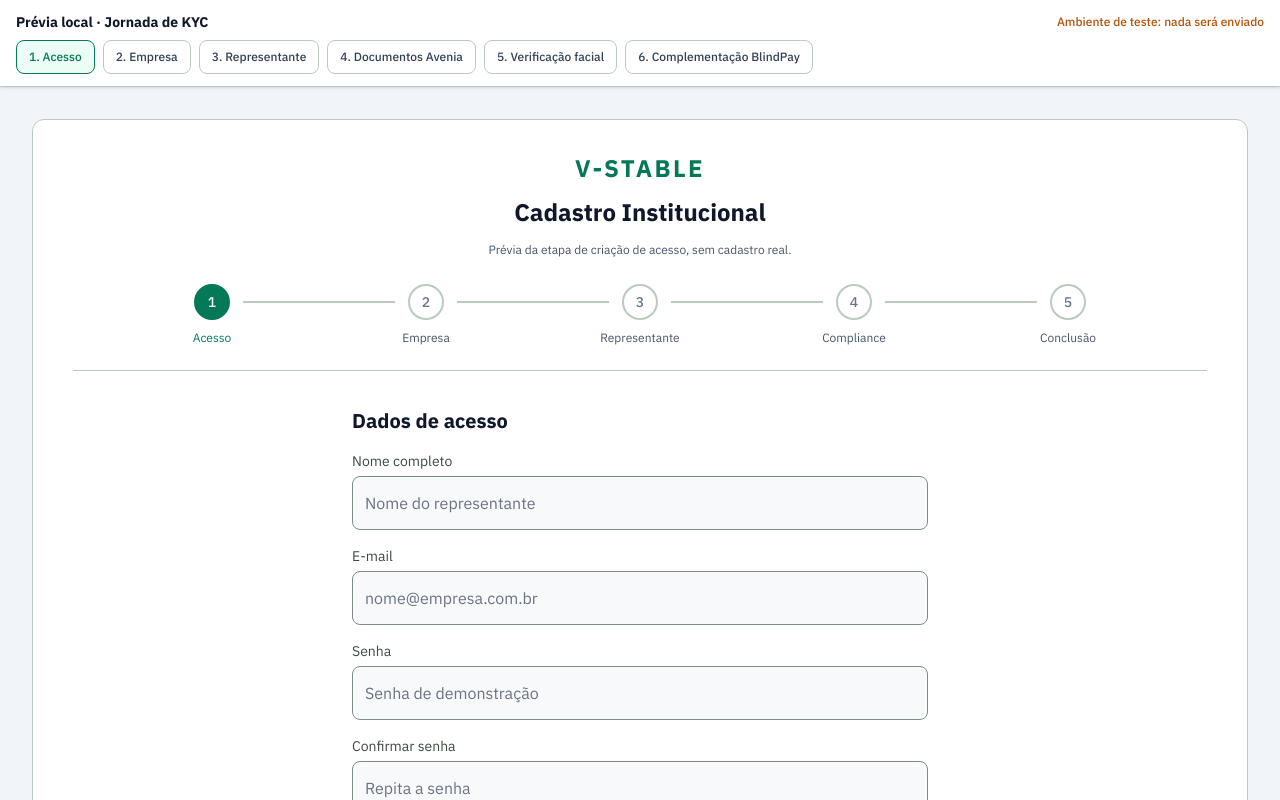
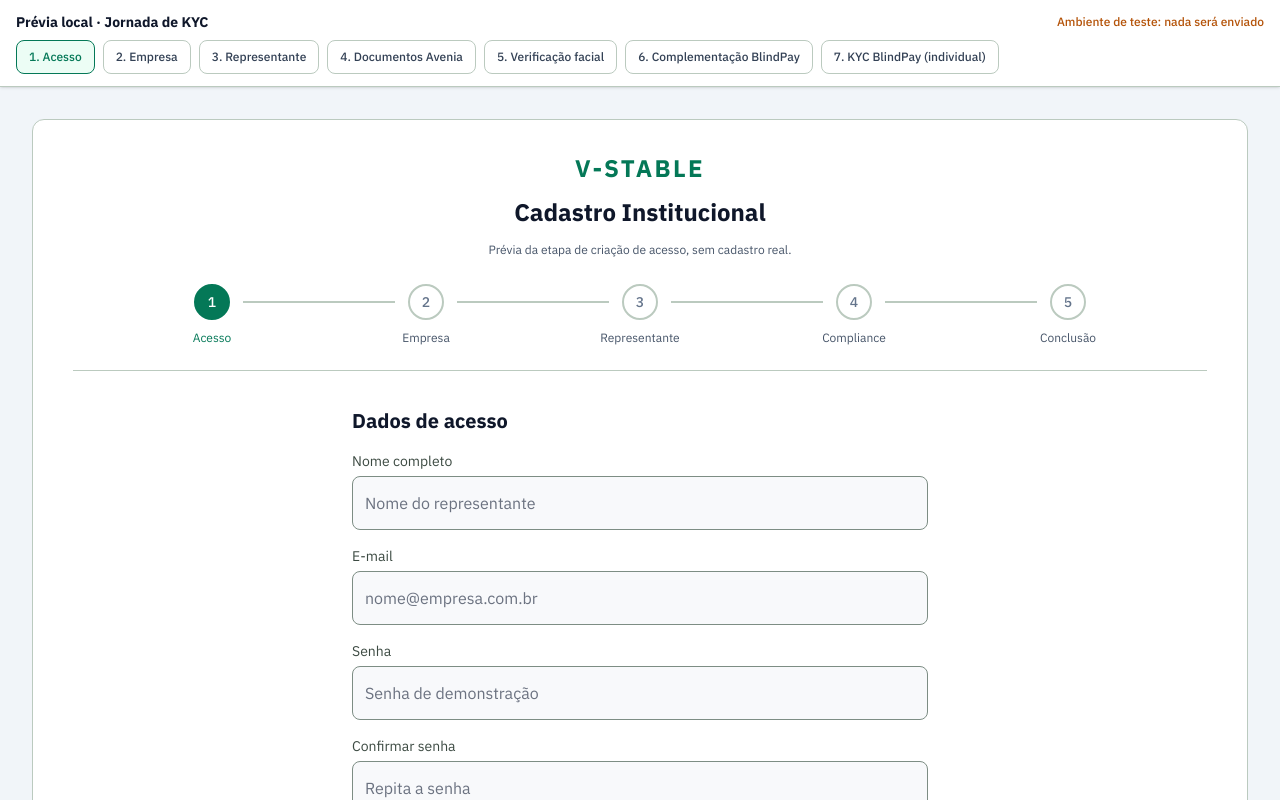
Before and after one commit to AGES-V-Stable/frontend, a React (Vite) app: page /dev/kyc/fluxo-completo in a window 1280 px wide. Shown: the top 800 px of the page. Built offline with nearby package versions, Linux system fonts and the light colour scheme; no server answers.

Commit message:
feat(blindpay): adiciona KYC individual à navegação e prévia local

```diff
--- a/src/features/onboarding/pages/KycFullPreview/KycFullPreview.tsx
+++ b/src/features/onboarding/pages/KycFullPreview/KycFullPreview.tsx
@@ -5,6 +5,7 @@ import { CompanyStep } from '@/features/onboarding/pages/Register/CompanyStep'
 import { RepresentativeStep } from '@/features/onboarding/pages/Register/RepresentativeStep'
 import ComplianceStep from '@/features/onboarding/pages/Register/ComplianceStep'
 import { BlindPayComplement } from '@/features/onboarding/pages/BlindPayComplement/BlindPayComplement'
+import { BlindPayIndividualKyc } from '@/features/onboarding/pages/BlindPayIndividualKyc/BlindPayIndividualKyc'
 import { RegistrationHeader } from '@/features/onboarding/pages/Register/RegistrationHeader'
 
 const SCREENS = [
@@ -14,9 +15,10 @@ const SCREENS = [
   'Documentos Avenia',
   'Verificação facial',
   'Complementação BlindPay',
+  'KYC BlindPay (individual)',
 ] as const
 
-type ScreenIndex = 0 | 1 | 2 | 3 | 4 | 5
+type ScreenIndex = 0 | 1 | 2 | 3 | 4 | 5 | 6
 
 /**
  * Rota exclusivamente de desenvolvimento para revisar o percurso visual de KYC.
@@ -119,6 +121,7 @@ export function KycFullPreview() {
         </main>
       )}
 
+      {step === 6 && <BlindPayIndividualKyc previewOnly />}
       {step === 5 && (
         <div>
           <div className="mx-auto max-w-[1300px] px-4 pt-5 text-sm text-slate-600 md:px-8">
```
